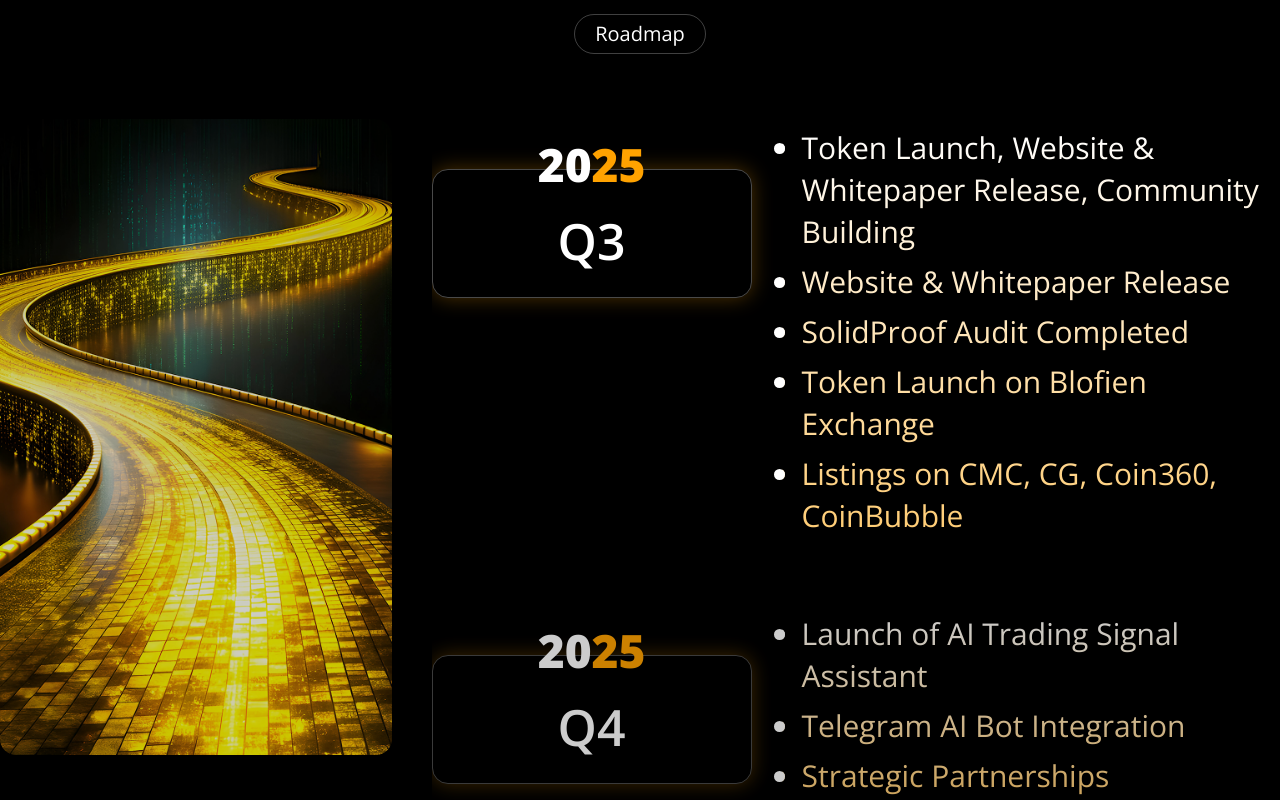
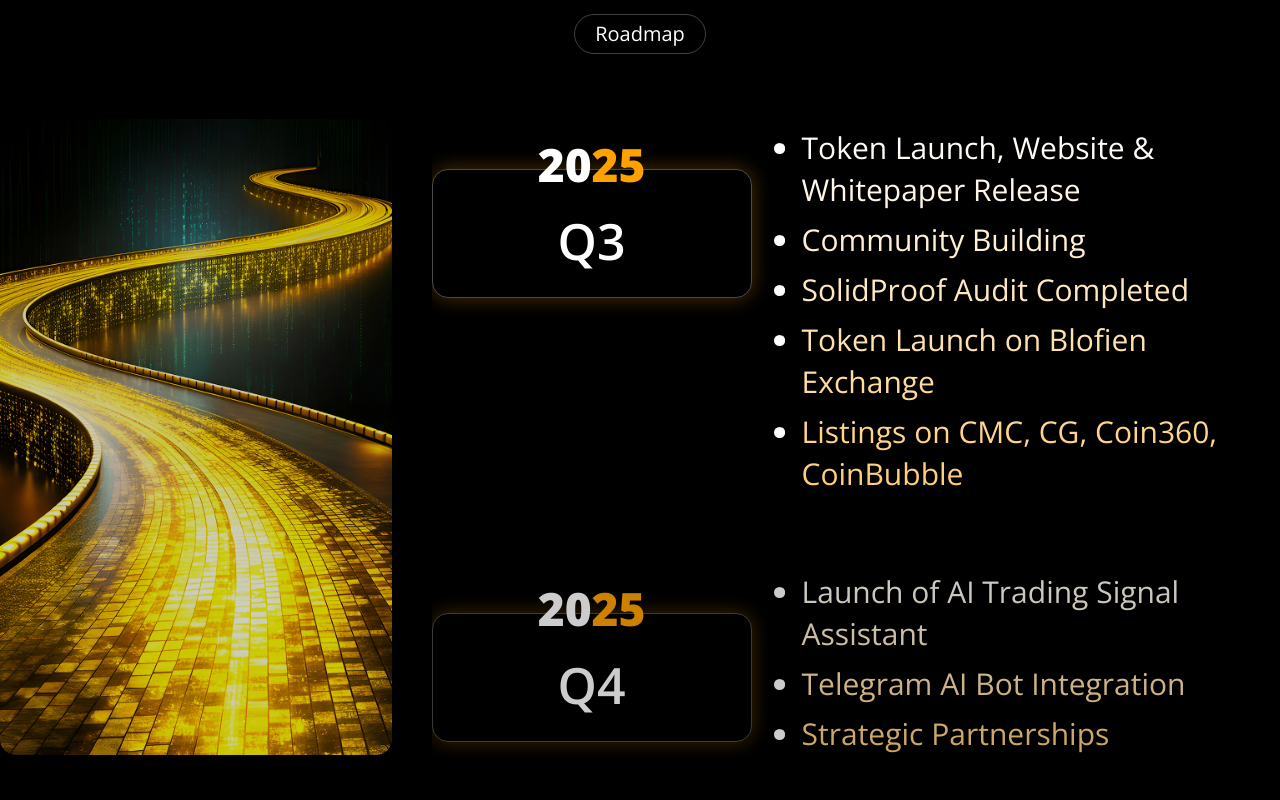
Before and after one commit to AshvinBisen/crypGPT_New_Website, a React (Vite) app: page / in a window 1280 px wide. Shown: the part 6720-7520 px from the top of the page. Built offline with nearby package versions, Linux system fonts and the light colour scheme.

Commit message:
roadmap section chages done

```diff
--- a/src/Components/HomeComponents/S6Roadmap.jsx
+++ b/src/Components/HomeComponents/S6Roadmap.jsx
@@ -8,8 +8,8 @@ const roadmapData = [
     year: "2025",
     quarter: "Q3",
     points: [
-      "Token Launch, Website & Whitepaper Release, Community Building",
-      "Website & Whitepaper Release",
+      "Token Launch, Website & Whitepaper Release",
+      "Community Building",
       "SolidProof Audit Completed",
       "Token Launch on Blofien Exchange",
       "Listings on CMC, CG, Coin360, CoinBubble",
```
Also changed, not shown: 1 other file (tests, documents, lock files or other folders).
